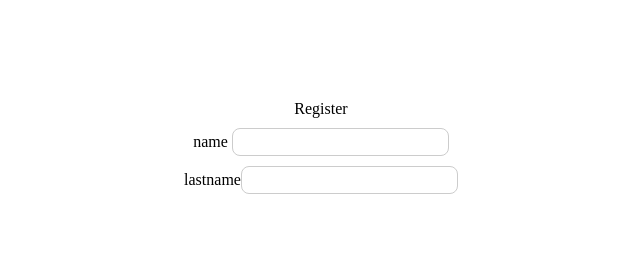
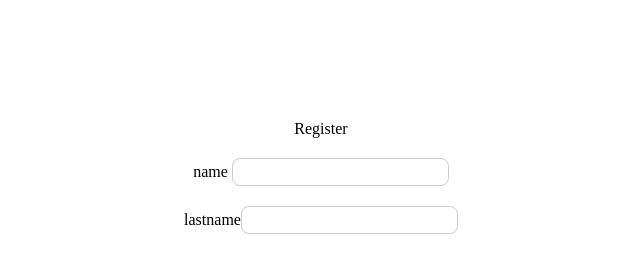
Before and after one commit to BaifernCho/WebsiteStarter, a plain HTML site: page index.html in a window 1280 px wide. Shown: the whole page, without its empty margins (319-959 px from the left). Drawn offline with Linux system fonts and the light colour scheme.

Commit message:
Update index.html

```diff
--- a/index.html
+++ b/index.html
@@ -9,7 +9,7 @@
             font-size: 50px;
         }
         div{
-            margin: 10px;
+            padding: 10px;
         }
         .contener{
             margin-top: 100px;
```
